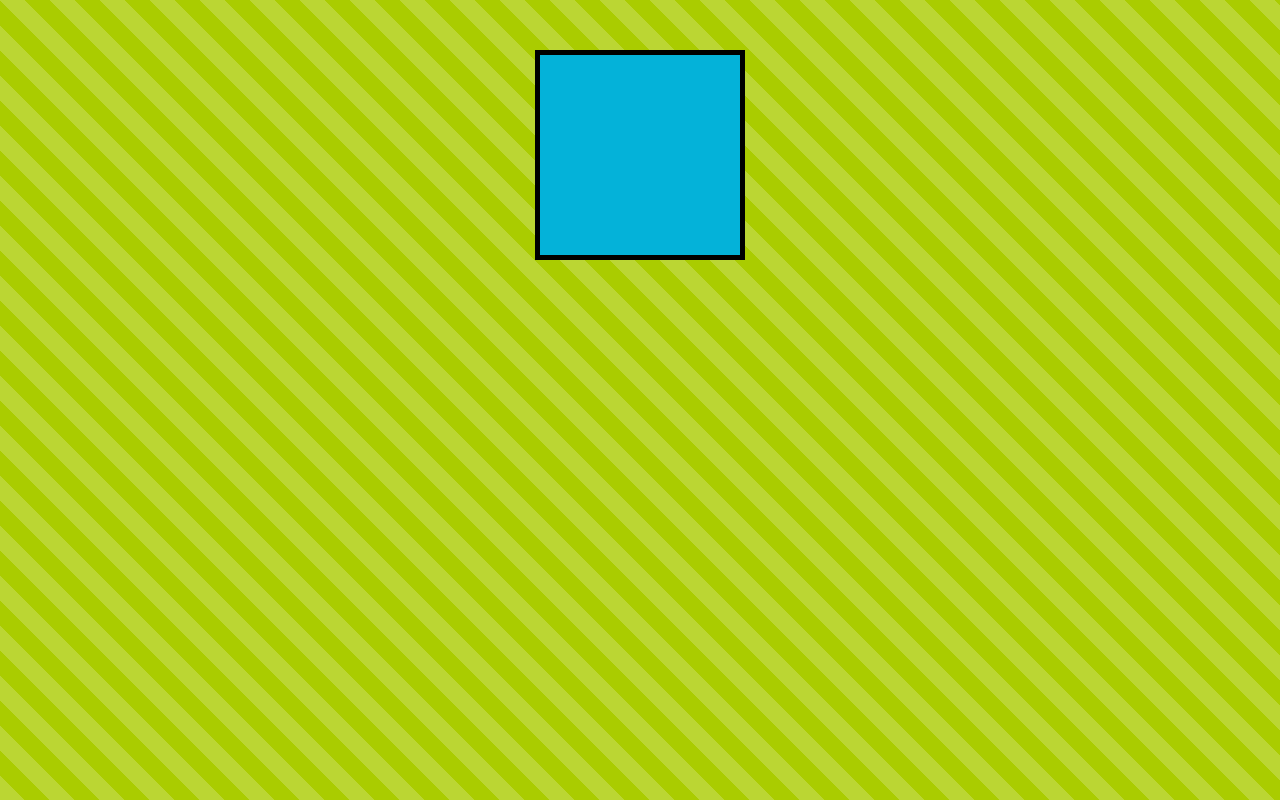
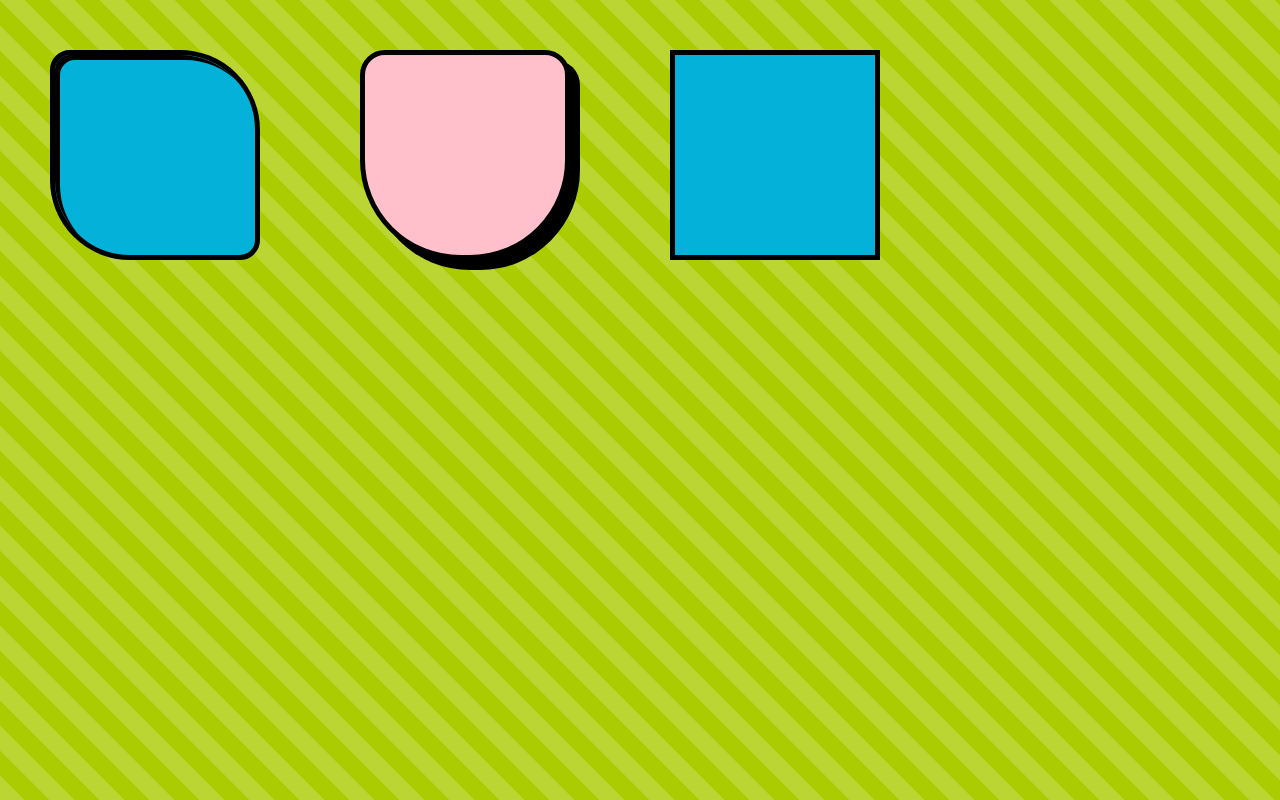
Before and after one commit to nadja0071/CSS3-for-begynder, a plain HTML site: page 2. Kanter og skygger/index.html in a window 1280 px wide. Drawn offline with Linux system fonts and the light colour scheme.

Commit message:
Modul2 færdig!
Jeg har lavet et div med 3 boks, bagefter har jeg givet dem kanter og skyggeeffekter (både ydre og indre) med forskellige værdier for farve, størrelse, sløring og offset.

```diff
--- a/2. Kanter og skygger/index.html
+++ b/2. Kanter og skygger/index.html
@@ -1,18 +1,28 @@
 <!DOCTYPE html>
 <html>
+
 <head>
     <title></title>
     <meta http-equiv="Content-Type" content="text/html; charset=UTF-8">
-        <link rel="stylesheet" type="text/css" href="reset.css"/>
-        <link rel="stylesheet" type="text/css" href="default.css"/>
+    <link rel="stylesheet" type="text/css" href="reset.css" />
+    <link rel="stylesheet" type="text/css" href="default.css" />
     <style type="text/css">
-            #box1
-            {
+        div {
             /* Position */
             margin: 50px;
-                margin-left: auto;
-                margin-right: auto;
 
+            /* Størrelse */
+            height: 200px;
+            width: 200px;
+
+            /* Farver */
+            background-color: #04B2D9;
+            border: 5px solid #000;
+
+            float: left;
+        }
+
+        #box1 {
             /* Størrelse */
             height: 200px;
             width: 200px;
@@ -22,10 +32,32 @@
 
             /* Hjørner */
             border: 5px solid #000;
+            border-radius: 20px 80px 20px 80px;
+            box-shadow: inset 5px 5px;
+        }
+
+        #box2 {
+            border: 5px solid #000;
+            background-color: pink;
+            border-top-left-radius: 25px;
+            border-top-right-radius: 25px;
+            border-bottom-left-radius: 100px;
+            border-bottom-right-radius: 100px;
+            box-shadow: 10px 10px;
+        }
+
+        #box3:hover {
+            border: 5px solid #000;
+            border-radius: 5px;
+            box-shadow: 70px 70px 20px -40px;
         }
     </style>
 </head>
+
 <body>
     <div id="box1"></div>
+    <div id="box2"></div>
+    <div id="box3"></div>
 </body>
+
 </html>
```
Also changed, not shown: 2. Kanter og skygger/eks.html (+5 -0 lines), 2. Kanter og skygger/shadow-eks.html (+30 -27 lines). Lines whose indentation alone changed are shown as unchanged.
